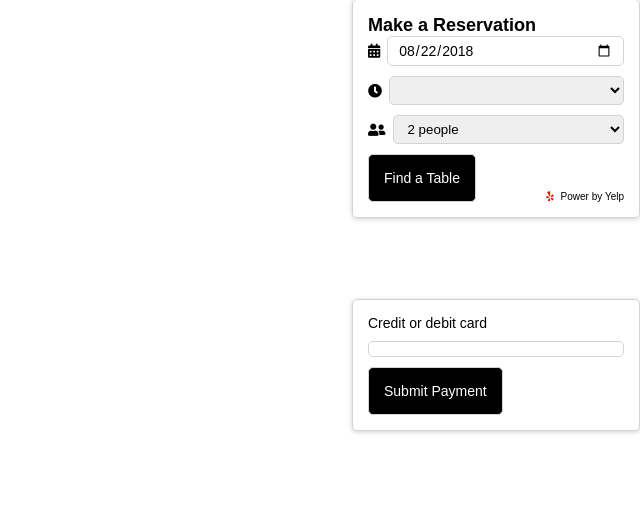
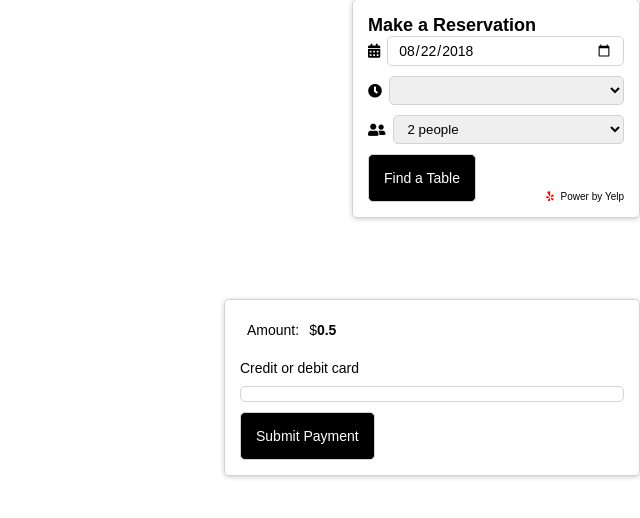
Before and after one commit to LuuuFan/reservation, a Flask app: page / in a window 1280 px wide. Shown: the part 151-669 px from the top of the page, without its empty margins (640-1280 px from the left). Run offline with Flask 2, Linux system fonts and the light colour scheme; lists and menus that the app fills with data are empty; some libraries are stand-ins or nearby versions.

Commit message:
stripe backend

```diff
--- a/backend/key.py
+++ b/backend/key.py
@@ -1,3 +1,6 @@
 YELP_API_KEY = 'nR_G8sS8i52mlO0F1yukQQ2_mfcRY28ORAfg-At9MvuutRNGgqc0rZgXsbqsw7V3y-zR_eFRlVdRvVy-YhXi34p5fA63tPCfcKyFf1CJ_yV5Y4B-VcbgGNK-OC97W3Yx'
 YELP_CLIENT_ID = 'Oec-VeCoEusUNOeZDOItCA'
 OPEN_TABLE = '';
+
+STRIPE_API_KEY = 'pk_test_ROdkyhs5rFVG8xeBkE0X66QJ';
+STRIPE_SECRET_KEY = 'sk_test_yqmSap4p2Rg5ZKqCukYRMwVq'
--- a/backend/routes.py
+++ b/backend/routes.py
@@ -1,17 +1,19 @@
 from flask import render_template, url_for, redirect, request
 from backend import app
-from backend.key import YELP_API_KEY
+from backend.key import YELP_API_KEY, STRIPE_API_KEY, STRIPE_SECRET_KEY
 from pdb import set_trace as bp
 # uncomplete library
 # from yelp.client import Client
 import json
 import requests
-
+import stripe
 
 headers = {
 	'Content-Type': 'application/json',
 	'Authorization': 'Bearer %s' % YELP_API_KEY,
 }
+
+stripe.api_key = STRIPE_SECRET_KEY
 
 @app.route('/')
 def home():
@@ -57,14 +59,33 @@ def book():
 	time = request.args.get('time')
 	covers = request.args.get('covers')
 	url = '{}{}?date={}&time={}&covers={}&source=yelp_biz'.format(api_url_base, alias, date, time, covers)
-	print(url)
+	# print(url)
 	response = requests.get(url)
 	if response.status_code == 200:
 		return response.content, 200
 	else:
 		return 'failed'
 
-@app.route('/api/stripe/pay')
+@app.route('/api/stripe/pay', methods=['GET', 'POST'])
 def pay():
+	if request.method == 'POST':
+		data = request.get_json()
+		token = data['token']
+		amount = data['amount']
 
-	return 'testing'
+		charge = stripe.Charge.create(
+			amount = int(amount * 100),
+			currency = 'usd',
+			description = 'Test charge',
+			source = token,
+			statement_descriptor = 'Customize description',
+			metadata = {'order_id': 1234},
+		)
+
+		# should get charge info back
+		if True:
+			return 'success', 200
+		else:
+			return {'error', 'payment failed'}, 418
+	else:
+		return 'testing get api call'
--- a/backend/static/javascript/key.js
+++ b/backend/static/javascript/key.js
@@ -2,3 +2,6 @@ export const YELP_API_KEY = '7AzKetI9iUF-ZdqNIap3z9d4VfqUYmpneo5BlqrukldMYwGIIck
 export const YELP_CLIENT_ID = 'R1Ms2oQu-rTEykdSrM2llQ';
 
 export const OPENTABLE = '';
+
+export const STRIPE_API_KEY = 'pk_test_ROdkyhs5rFVG8xeBkE0X66QJ';
+export const STRIPE_SECRET_KEY = 'sk_test_yqmSap4p2Rg5ZKqCukYRMwVq';
--- a/backend/static/javascript/strip.js
+++ b/backend/static/javascript/strip.js
@@ -11,7 +11,7 @@ const style = {
     lineHeight: '18px',
     fontFamily: '"Helvetica Neue", Helvetica, sans-serif',
     fontSmoothing: 'antialiased',
-    fontSize: '16px',
+    fontSize: '14px',
     '::placeholder': {
       color: '#aab7c4'
     }
@@ -26,7 +26,7 @@ const card = elements.create('card', {style: style});
 card.mount('#card-element');
 
 // Handle real-time validation errors from the card Element.
-card.addEventListener('change', function(event) {
+card.addEventListener('change', (event) => {
   const displayError = document.getElementById('card-errors');
   if (event.error) {
     displayError.textContent = event.error.message;
@@ -37,10 +37,10 @@ card.addEventListener('change', function(event) {
 
 // Handle form submission.
 const form = document.getElementById('payment-form');
-form.addEventListener('submit', function(event) {
+form.addEventListener('submit', (event) => {
   event.preventDefault();
 
-  stripe.createToken(card).then(function(result) {
+  stripe.createToken(card).then((result)=>  {
     if (result.error) {
       // Inform the user if there was an error.
       const errorElement = document.getElementById('card-errors');
@@ -58,8 +58,25 @@ const stripeTokenHandler = (token) => {
   hiddenInput.setAttribute('name', 'stripeToken');
   hiddenInput.setAttribute('value', token.id);
   form.appendChild(hiddenInput);
+  const amount = document.querySelector('.amount strong').textContent * 1;
+  const data = {
+  	amount: amount,
+  	token: token.id,
+  }
+  // Submit the form
+  submitPayment(data)
+  	.then(res => {
+  		debugger
+  	}).catch(err=>{
+  		debugger
+  	})
+}
 
-  // Submit the form
-  debugger
-  form.submit();
-}
+const submitPayment = (data) => (
+	$.ajax({
+		url: '/api/stripe/pay',
+		method: 'POST',
+		contentType: 'application/json',
+		data: JSON.stringify(data),
+	})
+);
--- a/backend/static/stylesheets/style.css
+++ b/backend/static/stylesheets/style.css
@@ -203,7 +203,18 @@ input[type=submit]:hover {
   border-radius: 5px;
   padding: 15px;
   box-shadow: 0px 1px 5px 0px rgba(0, 0, 0, 0.2);
-  width: 20%;
+  width: 30%;
+}
+.stripe .amount {
+  padding: 7px;
+  margin-bottom: 15px;
+  display: flex;
+}
+.stripe .amount strong {
+  font-weight: bold;
+}
+.stripe .amount label {
+  margin-right: 10px;
 }
 .stripe button {
   padding: 15px;
--- a/backend/templates/index.html
+++ b/backend/templates/index.html
@@ -52,6 +52,10 @@
 		</form>
 	</div>
 	<div class='stripe'>
+		<div class='amount'>
+			<label>Amount: </label>
+			$<strong>0.5</strong>
+		</div>
 		<form id='payment-form'>
 			<div class='form-inline'>
 				<label for='card-element'>Credit or debit card</label>
@@ -64,11 +68,11 @@
 		</form>
 	</div>
 	<div class='stripe-widget'>
-		<form action="your-server-side-code" method="POST">
+		<form action="/" method="GET">
 		  <script
 		    src="https://checkout.stripe.com/checkout.js" class="stripe-button"
 		    data-key="pk_test_ROdkyhs5rFVG8xeBkE0X66QJ"
-		    data-amount="999"
+		    data-amount="50"
 		    data-name="Pay With Stripe"
 		    data-description="Example charge"
 		    data-image="https://stripe.com/img/documentation/checkout/marketplace.png"
```
Also changed, not shown: backend/static/stylesheets/main.scss (+12 -1 lines), 3 other files.
